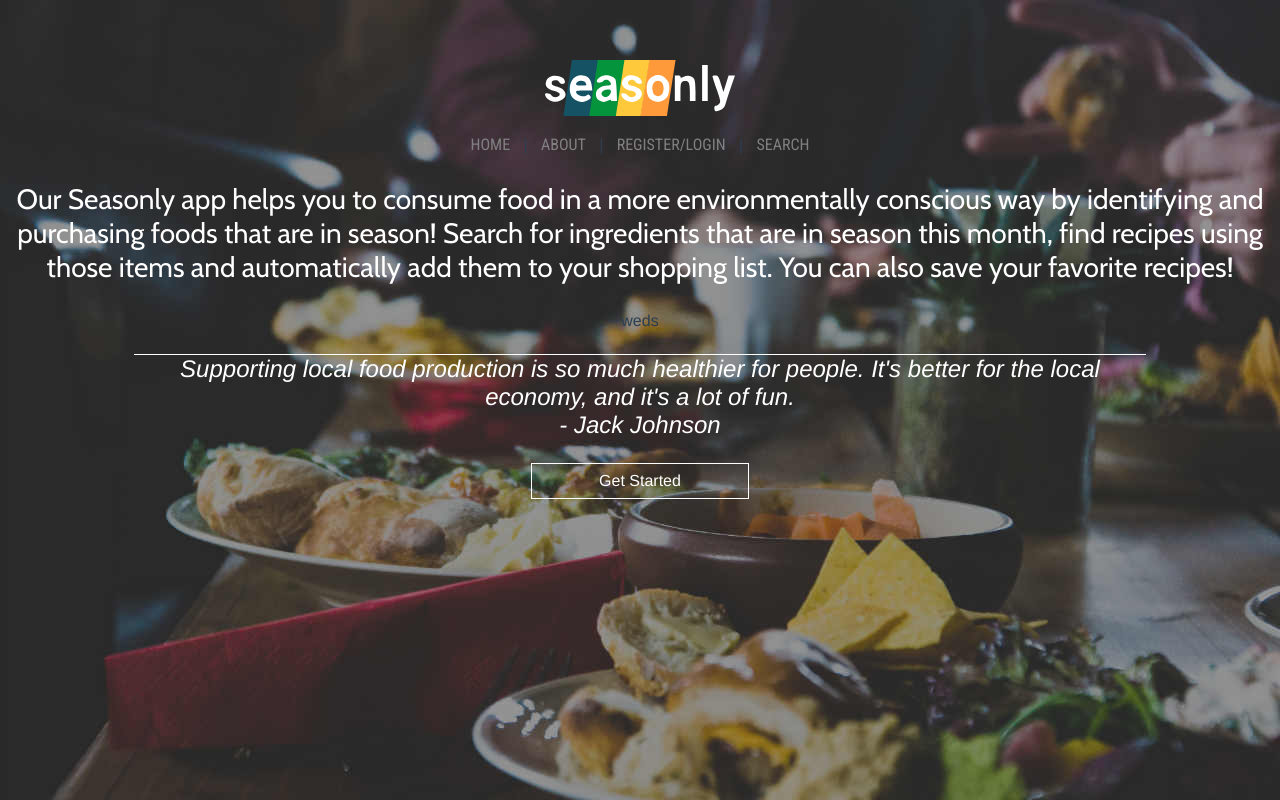
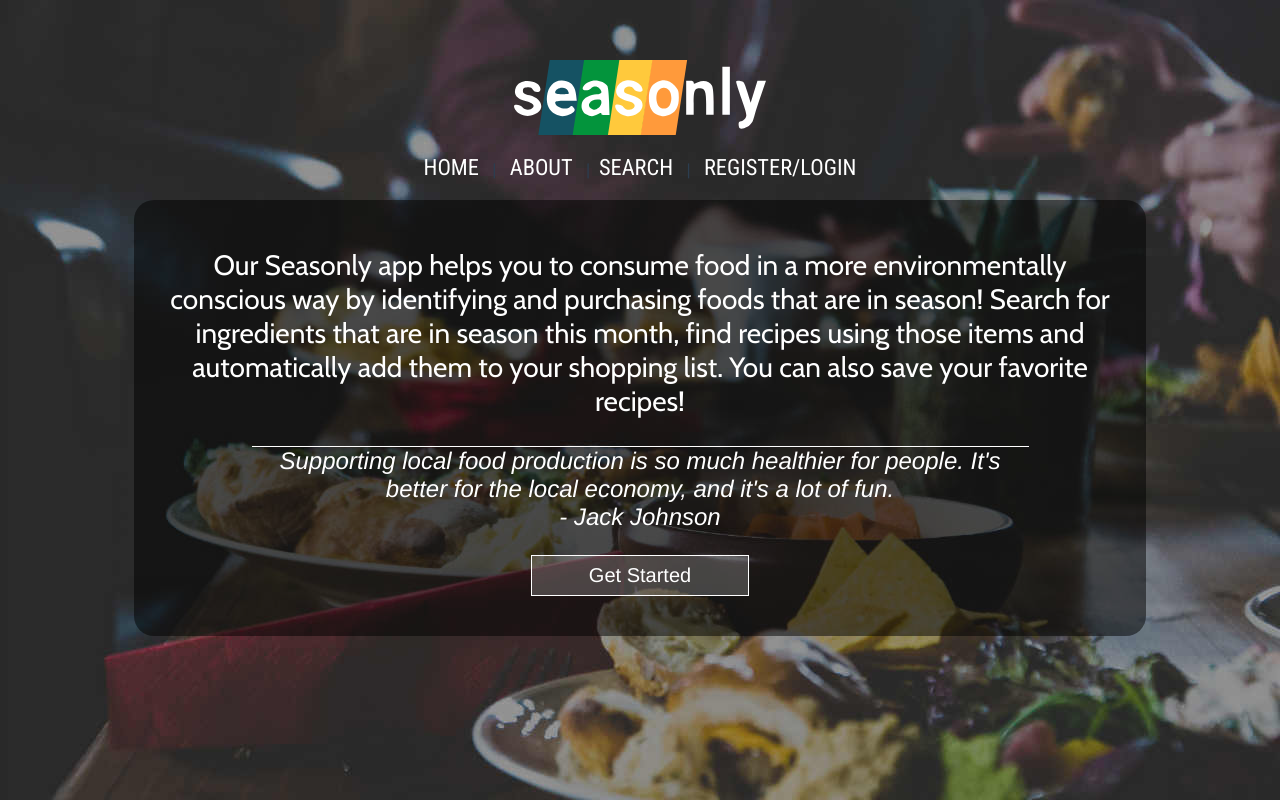
Before and after one commit to team-running-with-scissors/Seasonly, a Vue app: page /#/ in a window 1280 px wide. Built offline with nearby package versions, Linux system fonts and the light colour scheme.

Commit message:
styling work on home and about

```diff
--- a/public/index.html
+++ b/public/index.html
@@ -9,7 +9,7 @@
     <link href="https://fonts.googleapis.com/css?family=Cabin|Roboto:400,700|Roboto+Condensed:400,700" rel="stylesheet">
     <link href="https://fonts.googleapis.com/css?family=Lora|Roboto:400,700" rel="stylesheet">
     <style>
-    body.home {
+    body {
       background-image: url("cover-splash.jpg");
       background-size: 100%;
       background-color: #000;
--- a/src/App.vue
+++ b/src/App.vue
@@ -1,16 +1,16 @@
 <template>
   <div id="app">
     <div>
-      <img id="top-logo" src="../assets/seasonly_logo_white.svg">
+      <img id="top-logo" src="../assets/seasonly_logo_white.svg" >
       <nav>
         <router-link class="link" to="/">HOME</router-link> &nbsp; |
         &nbsp;
         <router-link class="link" to="/about">ABOUT</router-link> &nbsp; |
+        &nbsp;<router-link class="link" to="/search">SEARCH</router-link>
+         &nbsp; |
         &nbsp;
         <router-link class="link" v-if="isLoggedIn" to="/user">PROFILE</router-link>
-        <a href="#" class="link" v-else @click.prevent="toggleLogin">REGISTER/LOGIN</a> &nbsp; |
-        &nbsp;
-        <router-link class="link" to="/search">SEARCH</router-link>
+        <a href="#" class="link" v-else @click.prevent="toggleLogin">REGISTER/LOGIN</a>
       </nav>
     </div>
     <router-view
@@ -119,11 +119,9 @@ export default {
   margin-top: 60px;
 }
 
-#auth {
-}
 
 #top-logo{
-  width: 15%;
+  width: 20%;
   max-width: 50%;
   margin-bottom: 15px
 }
@@ -133,15 +131,6 @@ Font-Family: 'Roboto', Sans-Serif;
 Font-Size: 4.0em;
 }
 
-/* .content{
-Font-Family: 'Lora', Serif;
-Font-Size: 1.75em;
-} */
-/*
-.title{
-Font-Family: 'Roboto Condensed', Sans-Serif;
-Font-Size: 4.0em;
-} */
 .content{
 Font-Family: 'Cabin', Sans-Serif;
 Font-Size: 1.75em;
@@ -150,11 +139,12 @@ Font-Size: 1.75em;
 .link{
   Font-Family: 'Roboto Condensed', Sans-Serif;
   text-decoration: none;
-  color: gray;
+  Font-Size: 1.4em;
+  color:#fff;
 }
 
 .link:hover{
-  color:#2c3e50;
+  color:rgb(255,201,60);
 }
 
 
--- a/src/components/About.vue
+++ b/src/components/About.vue
@@ -32,6 +32,21 @@ export default {
 </script>
 
 <style>
+
+#about {
+background-color: rgba(0, 0, 0, .6);
+margin-top: 20px;
+margin-left: 10%;
+margin-right: 10%;
+border-radius: 20px;
+padding-top: 20px;
+padding-left: 20px;
+padding-right: 20px;
+padding-bottom: 40px;
+}
+h1, h3, p {
+  color: #fff;
+}
 .image{
   width: 50px;
   height: 50px
--- a/src/components/Home.vue
+++ b/src/components/Home.vue
@@ -1,7 +1,6 @@
 <template>
   <div id="home">
     <p class="content">Our Seasonly app helps you to consume food in a more environmentally conscious way by identifying and purchasing foods that are in season! Search for ingredients that are in season this month, find recipes using those items and automatically add them to your shopping list. You can also save your favorite recipes!</p>
-weds
     <blockquote>Supporting local food production is so much healthier for people. It's better for the local economy, and it's a lot of fun.<br />
     - Jack Johnson</blockquote>
 
@@ -20,10 +19,19 @@ export default {
 
 <style scoped>
 
-h1 {
- font-family: 'Lobster Two', cursive;
- font-size: 64px;
+#home {
+background-color: rgba(0, 0, 0, .5);
+margin-top: 20px;
+margin-left: 10%;
+margin-right: 10%;
+border-radius: 20px;
+padding-top: 20px;
+padding-left: 20px;
+padding-right: 20px;
+padding-bottom: 40px;
 }
+
+
 p {
   color: #fff;
 }
@@ -38,9 +46,11 @@ border-top: 1px solid white;
 }
 .ghost-button {
   display: inline-block;
+  font-size: 20px;
   width: 200px;
   padding: 8px;
   color: #fff;
+  background-color: rgba(255, 255, 255, .2);
   border: 1px solid #fff;
   text-align: center;
   outline: none;
```
